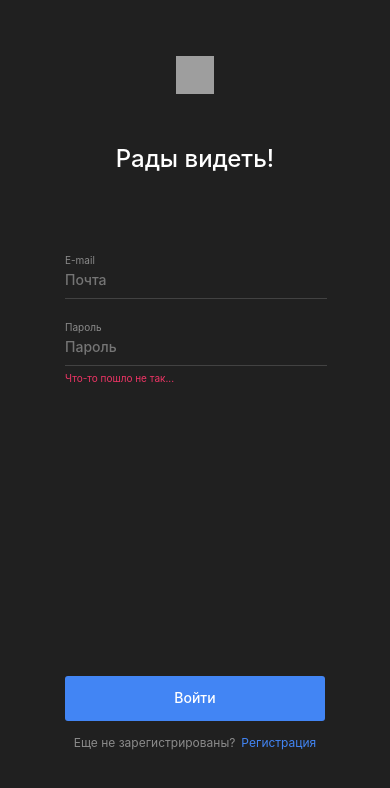
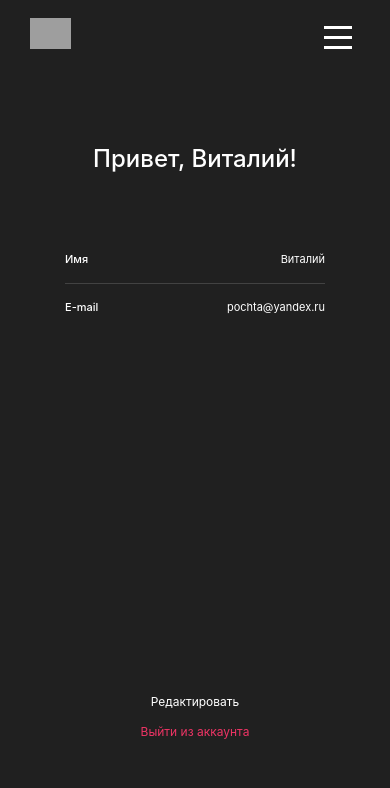
Before and after one commit to yarmolenko-ruslan/movies-explorer-frontend, a React app: page /profile in a window 390 px wide. Before the commit this address led to /signin. Built offline with nearby package versions, Linux system fonts and the light colour scheme; grey boxes are pictures that could not be loaded; a web font is replaced by a local one.

Commit message:
Fix: Пиправить и доделать адаптивную версию приложения

```diff
--- a/src/blocks/about-project/about-project.css
+++ b/src/blocks/about-project/about-project.css
@@ -1,16 +1,16 @@
 .about-project {
-  margin: 50px 0 110px;
+  padding: 50px 0 110px;
 }
 
 @media (max-width: 768px) {
   .about-project {
     max-width: 708px;
-    margin: 30px auto 89px;
+    padding: 30px auto 89px;
   }
 }
 
 @media (max-width: 320px) {
   .about-project {
-    margin-top: 71px;
+    padding-top: 71px;
   }
 }
--- a/src/blocks/profile/profile.css
+++ /dev/null
@@ -1,3 +0,0 @@
-.profile {
-  padding: 74px 0 70px;
-}
--- a/src/blocks/profile/profile__button.css
+++ b/src/blocks/profile/profile__button.css
@@ -1,12 +1,12 @@
 .profile__button {
   font-weight: 400;
   font-size: 13px;
-  line-height: 121%;
+  line-height: 15.73px;
   border: none;
   background-color: transparent;
   display: block;
   cursor: pointer;
-  margin: 0 auto 16px;
+  margin: 0 auto 14px;
   color: #fff;
   transition: opacity 0.3s;
 }
@@ -14,3 +14,10 @@
 .profile__button:hover {
   opacity: 70%;
 }
+
+@media (max-width: 440px) {
+  .profile__button {
+    font-size: 12px;
+    line-height: 14.52px;
+  }
+}
--- a/src/blocks/profile/profile__container.css
+++ b/src/blocks/profile/profile__container.css
@@ -1,6 +1,19 @@
 .profile__container {
+  padding: 74px 0 70px;
   max-width: 410px;
   width: 100%;
   margin: 0 auto;
   text-align: center;
 }
+
+@media (max-width: 768px) {
+  .profile__container {
+    padding: 236px 0 268px;
+  }
+}
+
+@media (max-width: 440px) {
+  .profile__container {
+    padding: 70px 0 39px;
+  }
+}
--- a/src/blocks/profile/profile__input.css
+++ b/src/blocks/profile/profile__input.css
@@ -1,4 +1,5 @@
 .profile__input {
+  padding: 1px 0px;
   max-width: 340px;
   width: 100%;
   border: none;
@@ -21,3 +22,9 @@
 .profile__input:focus-visible {
   outline: none;
 }
+
+@media (max-width: 440px) {
+  .profile__input {
+    max-width: 220px;
+  }
+}
--- a/src/blocks/profile/profile__item.css
+++ b/src/blocks/profile/profile__item.css
@@ -8,3 +8,10 @@
 .profile__item:last-child {
   margin-bottom: 104px;
 }
+
+@media (max-width: 440px) {
+  .profile__item {
+    max-width: 260px;
+    margin: 0 auto;
+  }
+}
--- a/src/blocks/profile/profile__item_position_second.css
+++ b/src/blocks/profile/profile__item_position_second.css
@@ -1,3 +1,15 @@
 .profile__item_position_second {
-  margin-bottom: 104px;
+  margin-bottom: 203px;
 }
+
+@media (max-width: 768px) {
+  .profile__item_position_second {
+    margin-bottom: 193px;
+  }
+}
+
+@media (max-width: 440px) {
+  .profile__item_position_second {
+    margin-bottom: 362px;
+  }
+}
--- a/src/blocks/profile/profile__title.css
+++ b/src/blocks/profile/profile__title.css
@@ -1,6 +1,18 @@
 .profile__title {
   font-weight: 500;
   font-size: 24px;
-  line-height: 121%;
-  margin: 0 0 123px 0;
+  line-height: 29.05px;
+  margin: 0 0 106px 0;
 }
+
+@media (max-width: 768px) {
+  .profile__title {
+    margin-bottom: 79px;
+  }
+}
+
+@media (max-width: 440px) {
+  .profile__title {
+    margin-bottom: 63px;
+  }
+}
--- a/src/components/App/App.js
+++ b/src/components/App/App.js
@@ -27,12 +27,14 @@ function App() {
             <Route element={<Movies />} />
           </Route> */}
           <Route path="/movies" element={<Movies loggedIn={loggedIn} />} />
-          <Route path="/saved-movies" element={<ProtectedRoute />}>
+          <Route path="/saved-movies" element={<SavedMovies loggedIn={loggedIn} />} />
+          <Route path="/profile" element={<Profile loggedIn={loggedIn} />} />
+          {/* <Route path="/saved-movies" element={<ProtectedRoute />}>
             <Route element={<SavedMovies />} />
-          </Route>
-          <Route path="/profile" element={<ProtectedRoute />}>
+          </Route> */}
+          {/* <Route path="/profile" element={<ProtectedRoute />}>
             <Route element={<Profile />} />
-          </Route>
+          </Route> */}
           <Route path="/" element={<Main loggedIn={loggedIn} />} />
           <Route path="/signup" element={<Register />} />
           <Route path="/signin" element={<Login />} />
--- a/src/components/Profile/Profile.css
+++ b/src/components/Profile/Profile.css
@@ -1,7 +1,6 @@
-@import url(../../blocks/profile/profile.css);
 @import url(../../blocks/profile/profile__button.css);
 @import url(../../blocks/profile/profile__container.css);
-@import url(../../blocks/profile/profile__label.css);;
+@import url(../../blocks/profile/profile__label.css);
 @import url(../../blocks/profile/profile__input.css);
 @import url(../../blocks/profile/profile__title.css);
 @import url(../../blocks/profile/profile__item.css);
--- a/src/components/Profile/Profile.js
+++ b/src/components/Profile/Profile.js
@@ -1,20 +1,22 @@
 import './Profile.css';
+import Header from '../Header/Header';
 
-function Profile() {
+function Profile({ loggedIn }) {
 
   return (
     <form className="profile" name="prof">
+      <Header loggedIn={loggedIn} />
       <div className="profile__container">
         <h1 className="profile__title">
-          Привет, username!
+          Привет, Виталий!
         </h1>
         <div className="profile__item profile__item_position_first">
           <label className="profile__label" for="name">Имя</label>
-          <input className="profile__input" id="name" type="text" placeholder="Имя" maxLength={50} minLength={2} required />
+          <input className="profile__input" id="name" type="text" placeholder="Виталий" maxLength={50} minLength={2} required />
         </div>
         <div className="profile__item profile__item_position_second">
           <label className="profile__label" for="email" >E-mail</label>
-          <input className="profile__input" id="email" type="email" placeholder="E-mail" maxLength={50} required />
+          <input className="profile__input" id="email" type="email" placeholder="pochta@yandex.ru" maxLength={50} required />
         </div>
         <button type="submit" className="profile__button">
           Редактировать
--- a/src/components/SavedMovies/SavedMovies.js
+++ b/src/components/SavedMovies/SavedMovies.js
@@ -4,11 +4,11 @@ import MoviesCardList from '../MoviesCardList/MoviesCardList';
 import SearchForm from '../Movies/SearchForm/SearchForm';
 import Footer from '../Footer/Footer';
 
-function SavedMovies() {
+function SavedMovies({ loggedIn }) {
 
   return (
     <div className="saved-movies">
-      <Header />
+      <Header loggedIn={loggedIn} />
       <SearchForm />
       <MoviesCardList />
       <Footer />
```
